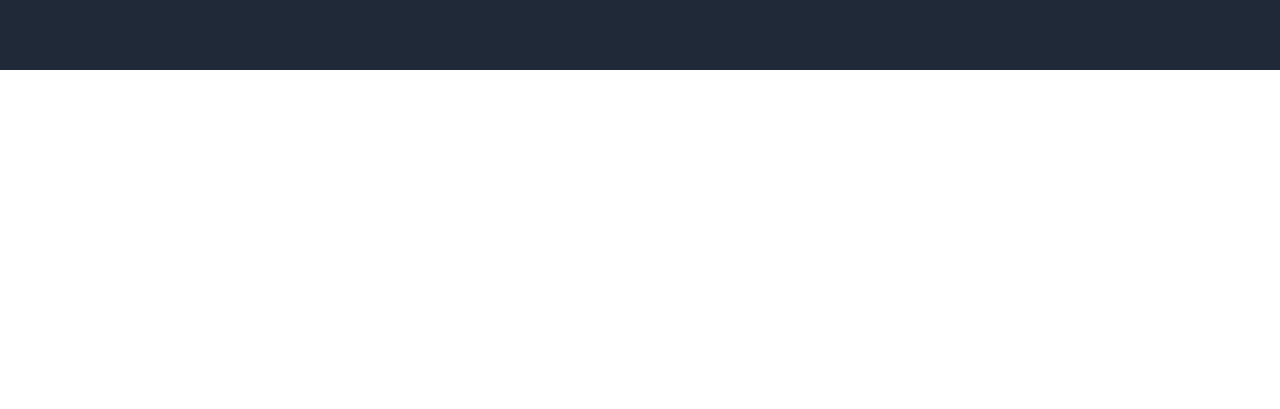
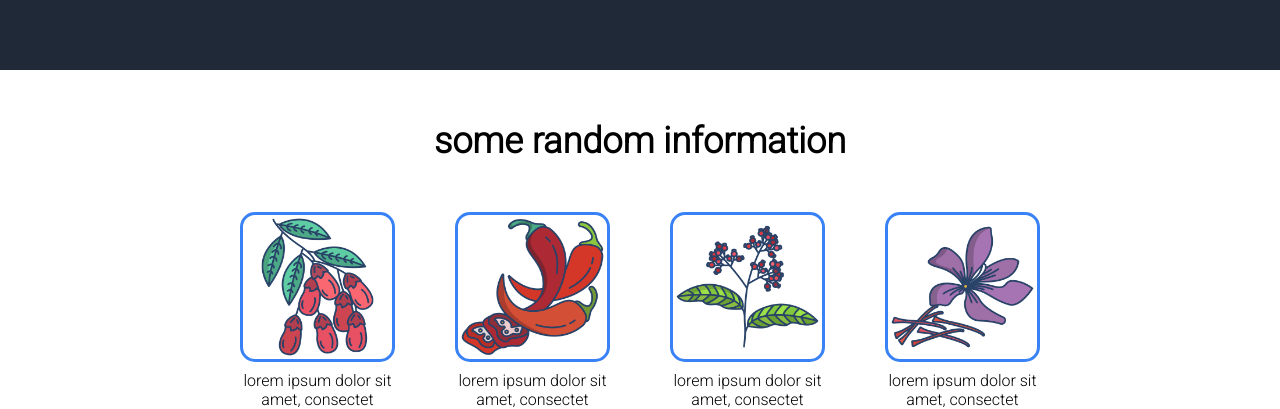
Before and after one commit to JPd3v/landing-page, a plain HTML site: page index.html in a window 1280 px wide. Shown: the part 400-809 px from the top of the page. Drawn offline with Linux system fonts and the light colour scheme.

Commit message:
agrega la seccion de informacion y una carpeta
agrega a la pagina la seccion de informacion y una carpeta conteniendo
las imagenes utilizadas

tambien agrega el box-sizing a todo el css

```diff
--- a/index.html
+++ b/index.html
@@ -30,7 +30,27 @@
             </div>
         </div>
     </div>
-
+    <div class="second-part-wrapper">
+        <h2 class="information"> some random information</h2>
+        <div class="card-wrapper">
+            <div class="card">
+                <img src="./images/barberry.png" alt="barberry image">
+                <p>lorem ipsum dolor sit amet, consectet</p>
+            </div>
+            <div class="card">
+                <img src="./images/chilli.png" alt="chilli image">
+                <p>lorem ipsum dolor sit amet, consectet</p>
+            </div>
+            <div class="card">
+                <img src="./images/pepper.png" alt="pepper image">
+                <p>lorem ipsum dolor sit amet, consectet</p>
+            </div>
+            <div class="card">
+                <img src="./images/saffron.png" alt="saffron image">
+                <p>lorem ipsum dolor sit amet, consectet</p>
+            </div>
+        </div>
+    </div>
 
 
 </body>
--- a/style.css
+++ b/style.css
@@ -1,24 +1,26 @@
 @import url('https://fonts.googleapis.com/css2?family=Roboto:ital,wght@0,100;0,300;1,100&display=swap');
 
-body{
+body {
     font-family: 'Roboto', sans-serif;
-    display:flex;
-    flex-direction:column;
+    display: flex;
+    flex-direction: column;
+}
+
+* {
+    padding: 0;
     margin: 0;
-    padding: 0;
     box-sizing: border-box;
 }
-* { padding: 0; margin: 0; }
 
-.header{
+.header {
     display: flex;
     align-items: center;
-    justify-content:space-evenly;
+    justify-content: space-evenly;
     gap: 225px;
     padding-top: 12px;
 }
 
-.header ul{
+.header ul {
     display: flex;
     list-style-type: none;
     gap: 15px;
@@ -37,18 +39,18 @@ body{
     color: #f9faf8;
 }
 
-.first-part-wrapper{
+.first-part-wrapper {
     background-color: #1f2937;
 }
 
- .text h1{
+.text h1 {
     font-size: 48px;
     font-weight: bold;
-    color:#f9faf8;
+    color: #f9faf8;
     width: 400px;
 }
 
-.main-content{
+.main-content {
     display: flex;
     align-items: center;
     justify-content: center;
@@ -56,7 +58,7 @@ body{
     margin-top: 30px;
 }
 
-.main-content .text{
+.main-content .text {
     display: flex;
     flex-direction: column;
     justify-content: center;
@@ -65,15 +67,48 @@ body{
     gap: 10px;
 }
 
-.main-content img{
+.main-content img {
     width: 500px;
-    height:250px;
+    height: 250px;
 }
 
-.sign-up-button{
+.sign-up-button {
     height: 30px;
     width: 120px;
     background-color: #3882f6;
     border-radius: 7px;
     border: none;
 }
+
+.second-part-wrapper {
+    display: flex;
+    flex-direction: column;
+}
+
+.information {
+    display: flex;
+    justify-content: center;
+    font-size: 36px;
+    font-weight: bold;
+    margin:50px 0;
+}
+
+.card-wrapper {
+    display: flex;
+    justify-content: center;
+    gap: 60px;
+
+}
+
+.card img {
+    height: 150px;
+    width: 155px;
+    border: 3px #3882f6 solid;
+    border-radius: 15px;
+    margin-bottom: 5px;
+}
+
+.card {
+    width: 155px;
+    text-align: center;
+}
```
Also changed, not shown: images/barberry.png (added), images/chilli.png (added), images/pepper.png (added), images/saffron.png (added).
